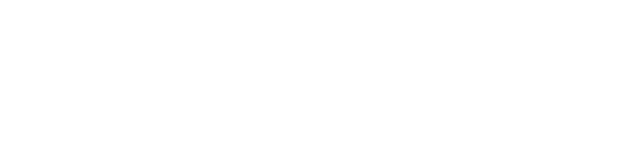
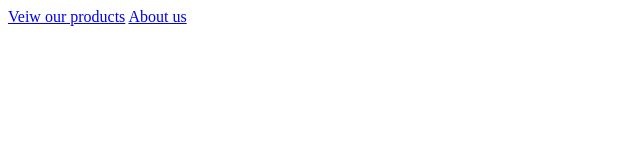
Before and after one commit to willofwonder/branchesAssigment, a plain HTML site: page index.html in a window 1280 px wide. Shown: the whole page, without its empty margins (0-640 px from the left). Drawn offline with Linux system fonts and the light colour scheme.

Commit message:
adding forgoten links

```diff
--- a/index.html
+++ b/index.html
@@ -1,5 +1,8 @@
 <!DOCTYPE html>
 <html>
     <head><title>git branches assignment</title></head>
-    <body></body>
+    <body>
+        <a href="products.html">Veiw our products</a>
+        <a href="aboutus.html">About us</a>
+    </body>
 </html>
```
